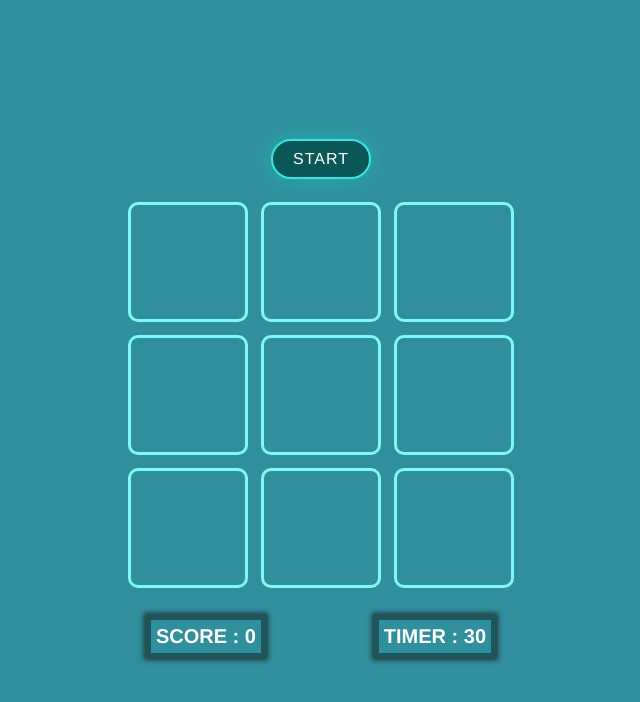
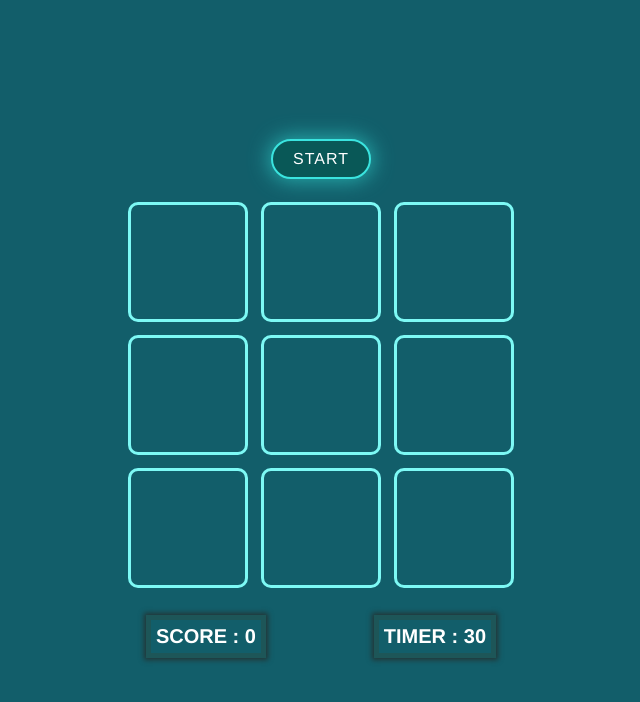
Before and after one commit to anamika-1/catchBug, a plain HTML site: page index.html in a window 1280 px wide. Shown: the whole page, without its empty margins (319-959 px from the left). Drawn offline with Linux system fonts and the light colour scheme.

Commit message:
Update style.css

```diff
--- a/style.css
+++ b/style.css
@@ -6,7 +6,7 @@
 
 body{
     min-height: 100vh;
-    background-color: #2F8F9D;
+    background-color: #125e6a;
     display: flex;
     flex-direction: column;
     align-items: center;
```
